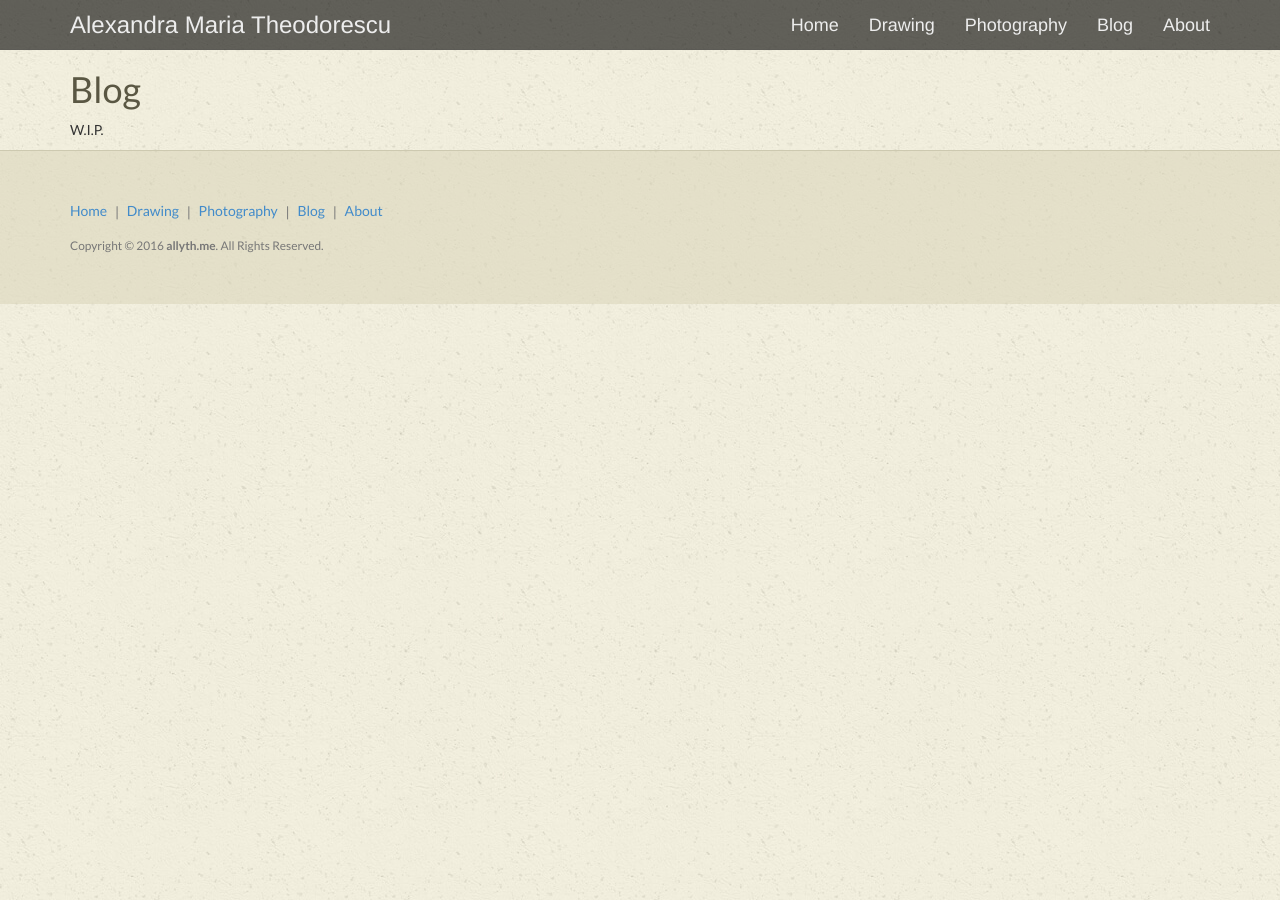
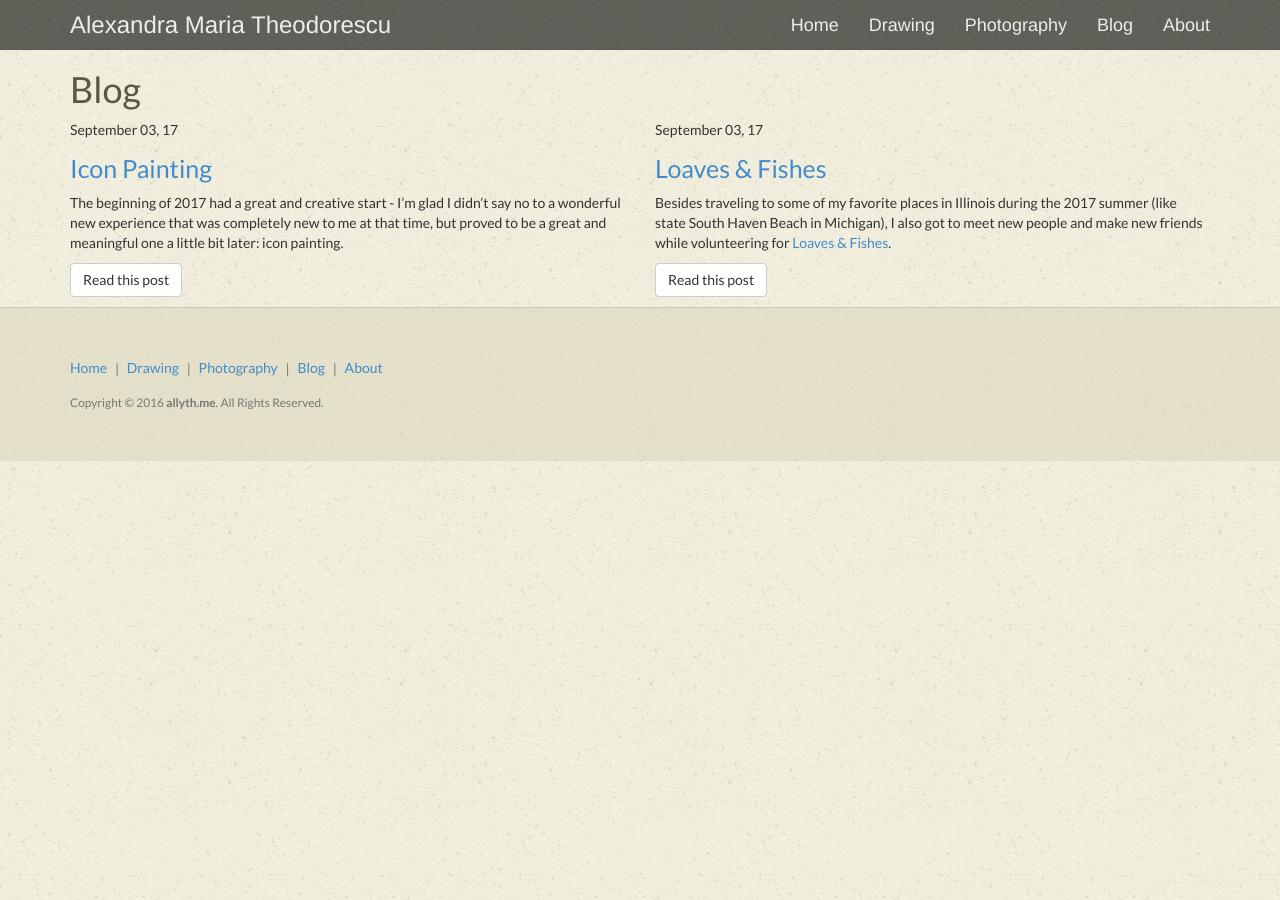
Before and after one commit to allyth/allyth, a Jekyll site: the page built from blog.html, in a window 1280 px wide. Built offline with Jekyll 4.4.1, drawn with Linux system fonts in a browser that asks for light colours; some web fonts are replaced.

Commit message:
Added Blog Posts

```diff
--- /dev/null
+++ b/_posts/2017-09-03-iconpainting.md
@@ -0,0 +1,12 @@
+---
+layout: post
+title: Icon Painting
+image:
+description:
+---
+
+The beginning of 2017 had a great and creative start - I’m glad I didn’t say no to a wonderful new experience that was completely new to me at that time, but proved to be a great and meaningful one a little bit later: icon painting.
+<!-- split -->
+Being a part of the Icon painting course organized by my local church gave me the chance to develop my drawing and painting skills, as well as my knowledge about religion, art culture and history.
+
+<img class="img-responsive" style="max-width:300px" src= "{{ site.baseurl }}/img/blog/iconpainting.jpg"/>
--- a/_posts/2017-09-03-post.1.md
+++ b/_posts/2017-09-03-post.1.md
@@ -1,13 +1,12 @@
 ---
 layout: post
-title: Post
+title: Loaves & Fishes
 image:
 description:
 ---
 
-Test Lorem Ipsum is simply dummy text of the printing and typesetting industry. Lorem Ipsum has been the industry's standard dummy text ever since the 1500s, when an unknown printer took a galley of type and scrambled it to make a type specimen book. It has survived not only five centuries, but also the leap into electronic typesetting, remaining essentially unchanged. It was popularised in the 1960s with the release of Letraset sheets containing Lorem Ipsum passages, and more recently with desktop publishing software like Aldus PageMaker including versions of Lorem Ip
+Besides traveling to some of my favorite places in Illinois during the 2017 summer (like state South Haven Beach in Michigan), I also got to meet new people and make new friends while volunteering for <a href="https://www.loaves-fishes.org/">Loaves & Fishes</a>.
+<!-- split -->
+ Not only did I have the chance to volunteer here and actually help through different activities, but I also got to collect and bring food in, along with the Youth Group of my local church. Here is a picture of us waiting to have the bags of food taken to be stored at Loaves and Fishes:
 
-<!-- split -->
-<img class="img-responsive" style="max-width:300px" src= "{{ site.baseurl }}/img/drawings/anxiety.jpg"/>
-
-Lorem Ipsum is simply dummy text of the printing and typesetting industry. Lorem Ipsum has been the industry's standard dummy text ever since the 1500s, when an unknown printer took a galley of type and scrambled it to make a type specimen book. It has survived not only five centuries, but also the leap into electronic typesetting, remaining essentially unchanged. It was popularised in the 1960s with the release of Letraset sheets containing Lorem Ipsum passages, and more recently with desktop publishing software like Aldus PageMaker including versions of Lorem Ip
+<img class="img-responsive" style="max-width:300px" src= "{{ site.baseurl }}/img/blog/l&f.jpg"/>
--- a/blog.html
+++ b/blog.html
@@ -6,11 +6,9 @@ title: Blog
     <div class="row">
         <div class="col-sm-12">
             <h1>Blog</h1>
-            W.I.P.
         </div>
 
         {% assign sortedPosts = (site.posts | sort: 'date') | reverse %}
-        {% assign sortedPosts = null %}
             {% for post in sortedPosts %}
             <div class="col-sm-6">
                 <p>{{ post.date | date: "%B %d, %y" }}</p>
```
Also changed, not shown: _posts/2017-09-03-post.md (deleted, +0 -8 lines), img/blog/iconpainting.jpg (added), img/blog/l&f.jpg (added).
